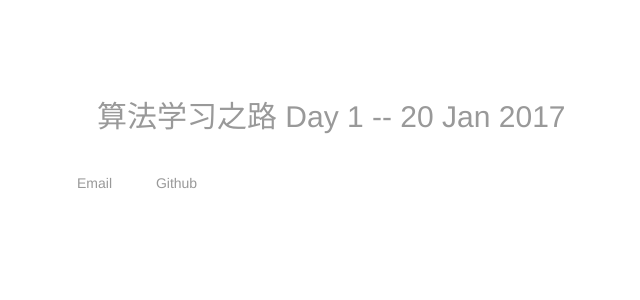
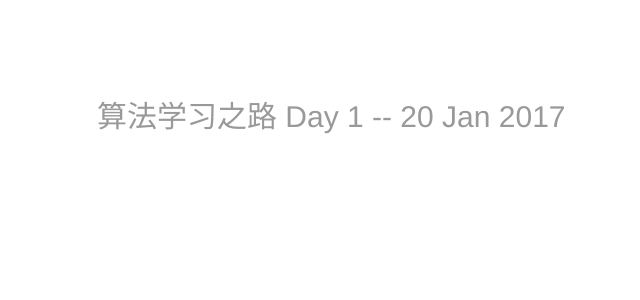
Before and after one commit to goyourfly/goyourfly.github.io, a Jekyll site: the page built from index.html, in a window 1280 px wide. Shown: the top 300 px of the page, without its empty margins (208-848 px from the left). Built offline with Jekyll 4.4.1, drawn with Linux system fonts in a browser that asks for light colours.

Commit message:
Update default.html

```diff
--- a/_layouts/default.html
+++ b/_layouts/default.html
@@ -28,8 +28,6 @@
 
 
 			<footer>
-						<a class="text-right" style="margin:20px;" href="mailto:goyourfly@gmail.com">Email</a>
-						<a class="text-right" style="margin:20px;" href="https://github.com/goyourfly">Github</a>
 			</footer>
 				</div>
 			</div>
```
